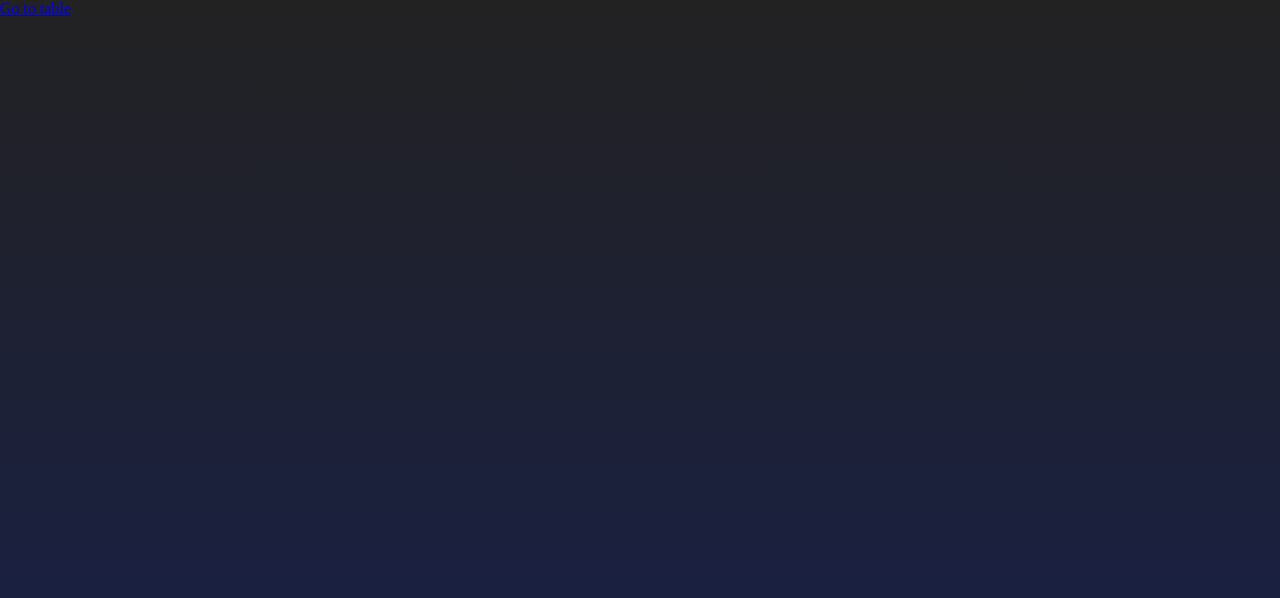
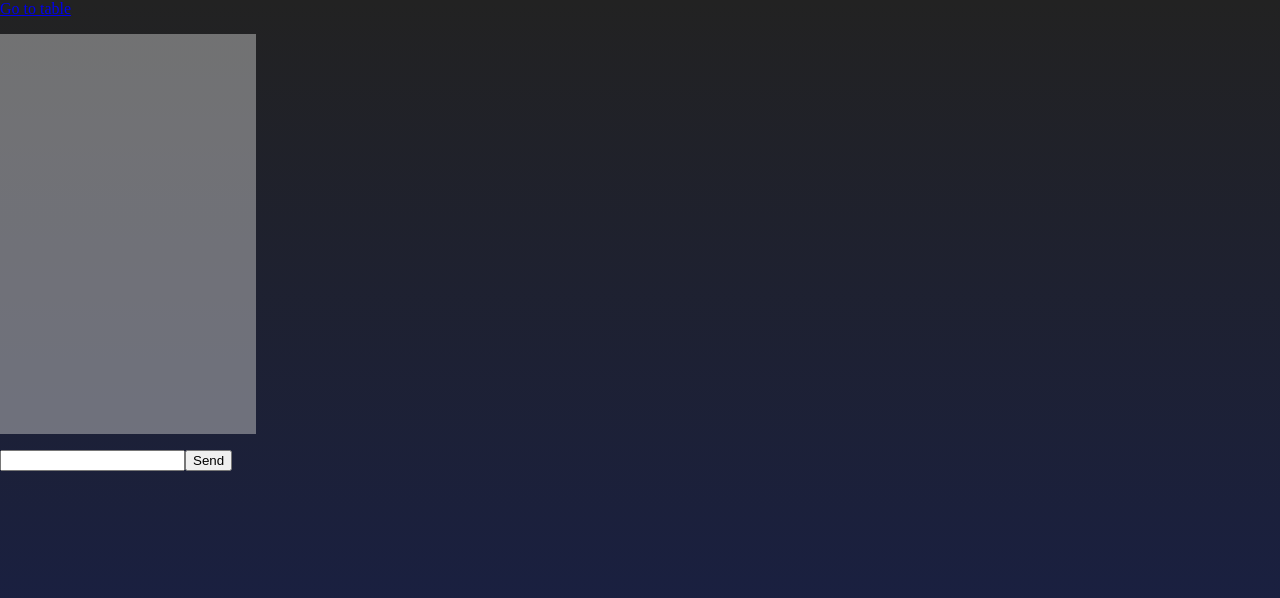
Before and after one commit to AllanMalka/Poker, a PHP site: page / in a window 1280 px wide. Shown: the top 598 px of the page. Run offline with PHP 8.4, Linux system fonts and the light colour scheme; some libraries are stand-ins or nearby versions.

Commit message:
Chat added

```diff
--- a/asset/styles.css
+++ b/asset/styles.css
@@ -128,3 +128,13 @@ body {
     transform: translate(-50%);
     color:#fff;
 }
+
+ul {
+    height: 50vh;
+    width: 20vw;
+    background: rgba(193,193,193,0.5);
+    color: #409234;
+}
+.own {
+    color: #0e2ca0;
+}
--- a/header.html
+++ b/header.html
@@ -8,4 +8,5 @@
     <link rel="icon" type="image/png" href="img/favicon.png" />
     <title>Poker Nights</title>
     <script src="http://localhost:3000/socket.io/socket.io.js"></script>
+
 </head>
--- a/index.php
+++ b/index.php
@@ -4,11 +4,10 @@
 
 <body>
   <div class="tables" id="tables"><a href="table.php">Go to table</a></div>
-  <script>
-    var socket = io("http://localhost:3000");
-    socket.on("welcome", message => {
-      console.log(message);
-    })
-  </script>
+  <ul id="chatMsg"></ul>
+  <form action="">
+    <input id="m" autocomplete="off" /><button>Send</button>
+  </form>
+  <script src="js/chat.js" defer></script>
 </body>
 </html>
--- a/js/chat.js
+++ b/js/chat.js
@@ -1,16 +1,18 @@
-const express = require('express');
-const app = express();
-const server = require('http').createServer(app)
-const io = require('socket.io').listen(server);
+// var socket = io('http://localhost:3000');
+var socket = io('http://localhost:3000/tables');
 
-server.listen(process.env.PORT || 3000);
-console.log("Server running...");
-
-app.get('/', (req, res) => {
-    res.sendFile(__dirname + '/header.html');
+socket.on('welcome', message => {
+    console.log('%c%s', 'color: #00a3cc', message);
 });
 
-io.on('connection', (socket) => {
-    console.log("user connected");
-    socket.emit("welcome", "Salute my friend");
+socket.on('chat message', msg => {
+    $('#chatMsg').append(`<li>${msg}</li>`);
 })
+
+$('form').submit(function (e) {
+    e.preventDefault();
+    const msg = $('#m');
+    socket.emit('chat message', msg.val());
+    $('#chatMsg').append(`<li class="own">${msg.val()}</li>`);
+    msg.val('');
+});
--- a/package.json
+++ b/package.json
@@ -1,7 +1,7 @@
 {
     "name": "poker-nights",
     "version": "0.0.1",
-    "main": "js/chat.js",
+    "main": "js/server.js",
     "description": "poker game, with socket.io, php, and javascript",
     "dependencies": {
         "socket.io": "*",
```
Also changed, not shown: js/server.js (added, +32 -0 lines).
